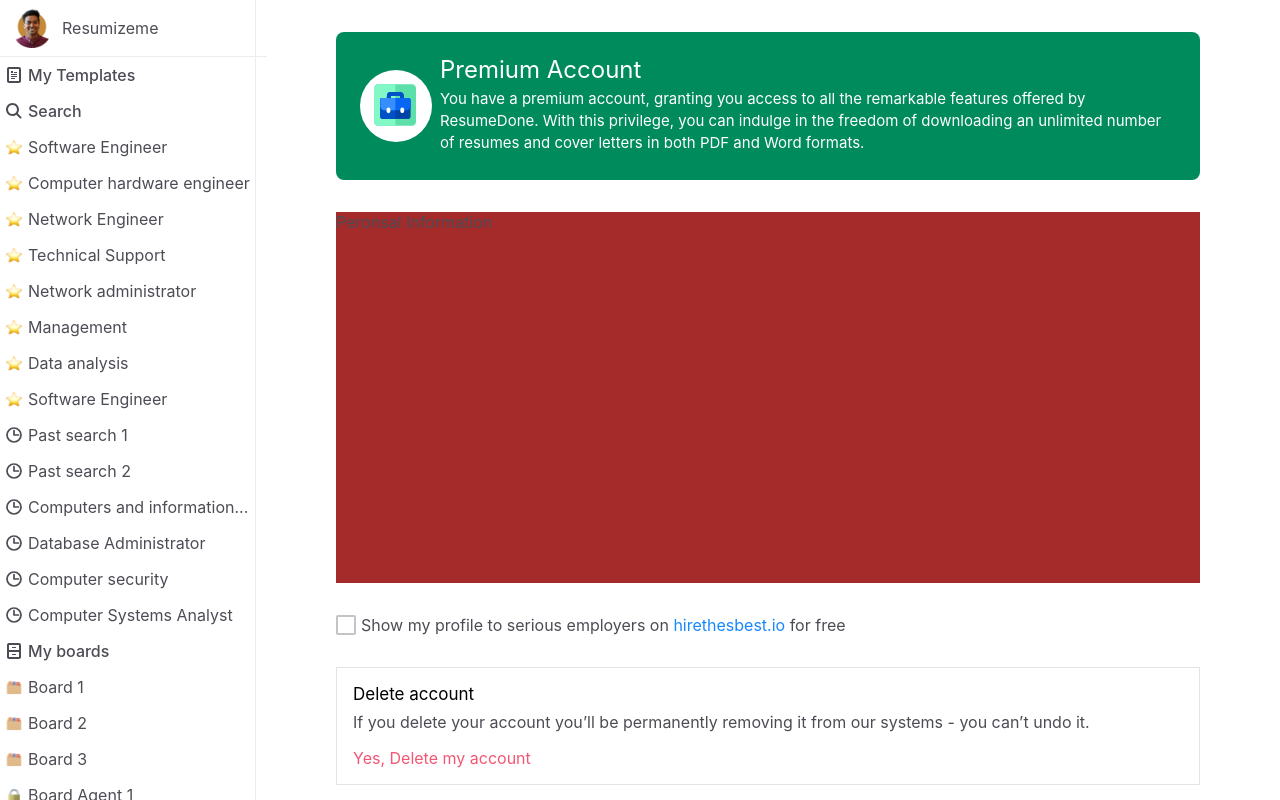
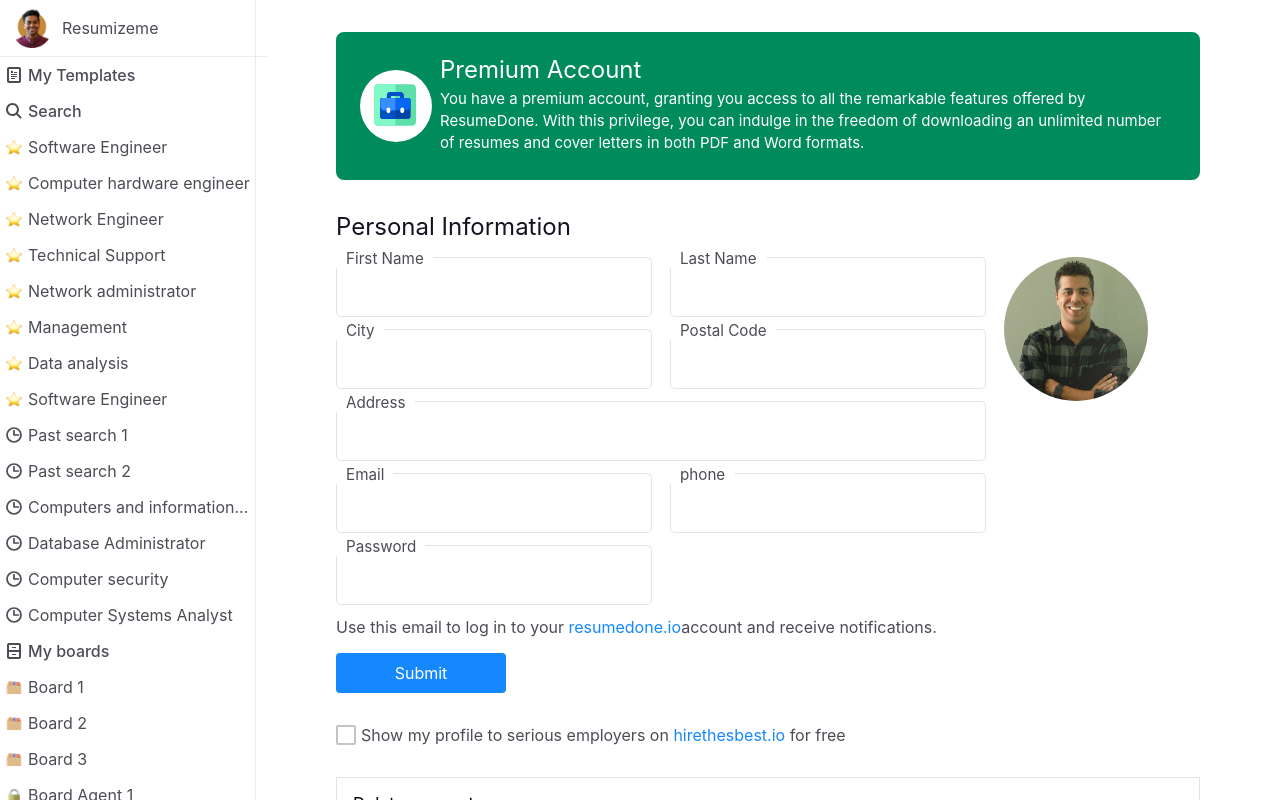
Before and after one commit to pauljoy06/resumedone-demo, a React (Create React App) app: page / in a window 1280 px wide. Shown: the top 800 px of the page. Built offline with nearby package versions, Linux system fonts and the light colour scheme.

Commit message:
Add basic input form

```diff
--- a/src/App.css
+++ b/src/App.css
@@ -126,7 +126,71 @@
 
 .personal-information {
     flex-grow: 1;
-    background-color: brown;
+    .personal-information-title {
+        font-size: 24px;
+        color: #14141F;
+    }
+
+    .personal-information-form {
+        display: grid;
+        grid-template-rows: 56px 16px 56px 16px 56px 16px 56px 16px 56px;
+        grid-template-columns: minmax(100px, 310px)
+            24px
+            minmax(100px, 310px)
+            24px
+            minmax(144px, 1fr)
+        ;
+        grid-template-areas:
+            'firstName . lastName . pic'
+            '. . . . pic'
+            'city . postcode . pic'
+            '. . . . .'
+            'address address address . .'
+            '. . . . .'
+            'email . phone . .'
+            '. . . . .'
+            'password . . . .'
+        ;
+
+         margin-top: 16px;
+
+         .first-name {
+            grid-area: firstName;
+         }
+         .last-name {
+            grid-area: lastName;
+         }
+         .city {
+            grid-area: city;
+         }
+         .postal-code {
+            grid-area: postcode;
+         }
+         .address {
+            grid-area: address;
+         }
+         .email {
+            grid-area: email;
+         }
+         .phone {
+            grid-area: phone;
+         }
+         .password {
+            grid-area: password;
+         }
+
+         .profile-picture {
+            grid-area: pic;
+            .icon .icon-image {
+                border-radius: 99px;
+            }
+         }
+    }
+
+    .use-email-note {
+        margin-top: 16px;
+        margin-bottom: 16px;
+    }
 }
 
 .misc-actions {
@@ -191,3 +255,64 @@ button {
   cursor: pointer;
   outline: inherit;
 }
+
+.primary-button {
+    height: 40px;
+    width: 170px;
+
+    color: #fff;
+    background-color: #1688FE;
+    border-radius: 4px;
+}
+
+.input {
+    position: relative;
+    width: 100%;
+    height: 100%;
+
+    label.label {
+        position: absolute;
+        z-index: 1;
+        top: -8px;
+        display: inline-block;
+
+        padding: 0px 10px;
+
+        font-weight: 400;
+        font-size: 0.95em;
+
+        cursor: default;
+        background-color: #fff;
+        border-radius: 0 10px 10px 0;
+
+        white-space: nowrap;
+        overflow: hidden;
+        text-overflow: ellipsis;
+        max-width: 70%;
+    }
+
+   input.input-element {
+        flex-grow: 1;
+
+        width: 100%;
+        height: 100%;
+
+        border: 0;
+        border-radius: 5px;
+        border: 1px solid #E3E3E4;
+
+        &:focus {
+            outline: none;
+        }
+
+        &:disabled {
+            color: inherit;
+            background-color: inherit;
+        }
+
+        &::placeholder {
+            color: var(--light-text);
+            opacity: 0.5;
+        }
+    }
+}
--- a/src/App.js
+++ b/src/App.js
@@ -1,7 +1,8 @@
 import './App.css';
-import {Icon, Sidebar} from './components';
+import {Icon, Sidebar, Input} from './components';
 
 import logo from './icons/paul.jpeg';
+import profilePic from './icons/profile_picture.png';
 import briefCase from './icons/brief_case.svg';
 
 function App() {
@@ -36,7 +37,45 @@ const PremiumAccountBanner = () => {
 
 const PersonalInformation = () => {
     return <div className='personal-information'>
-       Peronsal Information
+        <div className='personal-information-title'>
+            Personal Information
+        </div>
+        <form className='personal-information-form'>
+            <div className='first-name'>
+                <Input label='First Name'/>
+            </div>
+            <div className='last-name'>
+                <Input label='Last Name'/>
+            </div>
+            <div className='city'>
+                <Input label='City'/>
+            </div>
+            <div className='postal-code'>
+                <Input label='Postal Code'/>
+            </div>
+            <div className='address'>
+                <Input label='Address'/>
+            </div>
+            <div className='email'>
+                <Input label='Email'/>
+            </div>
+            <div className='phone'>
+                <Input label='phone'/>
+            </div>
+            <div className='password'>
+                <Input label='Password'/>
+            </div>
+            <div className='profile-picture'>
+                <Icon image={profilePic} size={144}/>
+            </div>
+        </form>
+        <div className='use-email-note'>
+            Use this email to log in to your <a>resumedone.io</a>
+            account and receive notifications.
+        </div>
+        <div className='submit-button'>
+            <button className='primary-button'>Submit</button>
+        </div>
     </div>
 }
 
--- a/src/components/index.js
+++ b/src/components/index.js
@@ -37,7 +37,39 @@ function Icon(props) {
     </div>
 }
 
+const Input = (props) => {
+    let inputElement;
+
+    let className = 'input';
+    if (props.className) {
+        className += ' ' + props.className;
+    }
+
+    inputElement = <div className={className}>
+        <input {...props}
+            className={`input-element input-display-text ${props.error && 'error'}`}
+            name={props.name}
+            value={props.value}
+        />
+
+        {props.postfixIconPath && <Icon path={props.postfixIconPath}
+            onClick={props.onPostfixClick}
+            className='postfix'
+            size={12}
+        />}
+    </div>
+
+    return <div className={className}>
+        {props.label && <label className='label'>
+            {props.label}
+            {props.required && <span className='required'> *</span>}
+        </label>}
+        {inputElement}
+    </div>
+}
+
 export {
     Icon,
     Sidebar,
+    Input,
 }
```
Also changed, not shown: src/icons/profile_picture.png (added).
